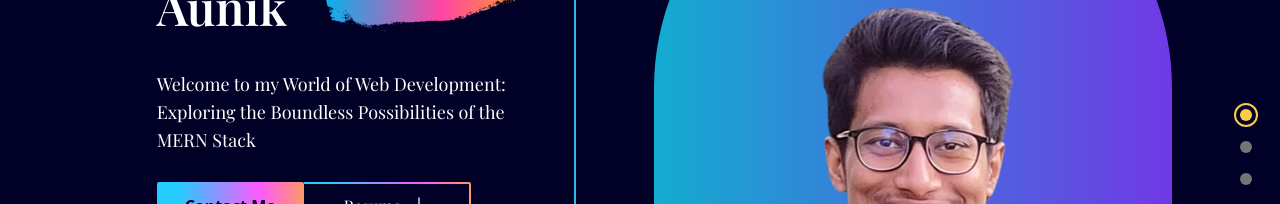
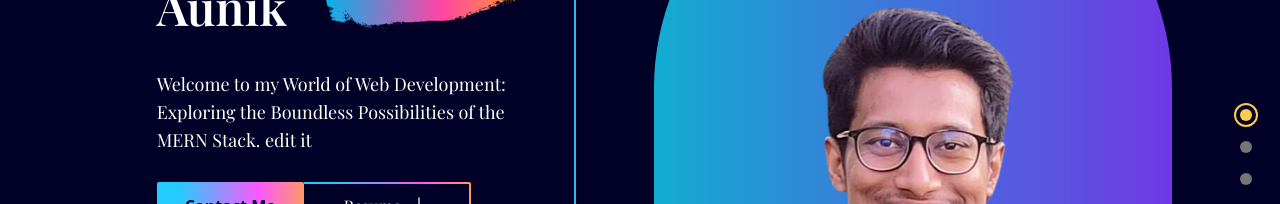
Before and after one commit to ajauni01/portfolio-website, a React (Vite) app: page / in a window 1280 px wide. Shown: the part 371-575 px from the top of the page. Built offline with nearby package versions, Linux system fonts and the light colour scheme.

Commit message:
edit the headline

```diff
--- a/src/Home/LandingPage/LandingPage.jsx
+++ b/src/Home/LandingPage/LandingPage.jsx
@@ -65,7 +65,7 @@ const LandingPage = ({ setSelectedPage }) => {
           </p>
 
           {/* TEXT */}
-          <p className="mt-10 mb-7 font-playfair text-lg text-start text-lg">Welcome to my World of Web Development: Exploring the Boundless Possibilities of the MERN Stack</p>
+          <p className="mt-10 mb-7 font-playfair text-lg text-start text-lg">Welcome to my World of Web Development: Exploring the Boundless Possibilities of the MERN Stack. edit it</p>
         </motion.div>
 
         {/* CALL TO ACTIONS */}
```
